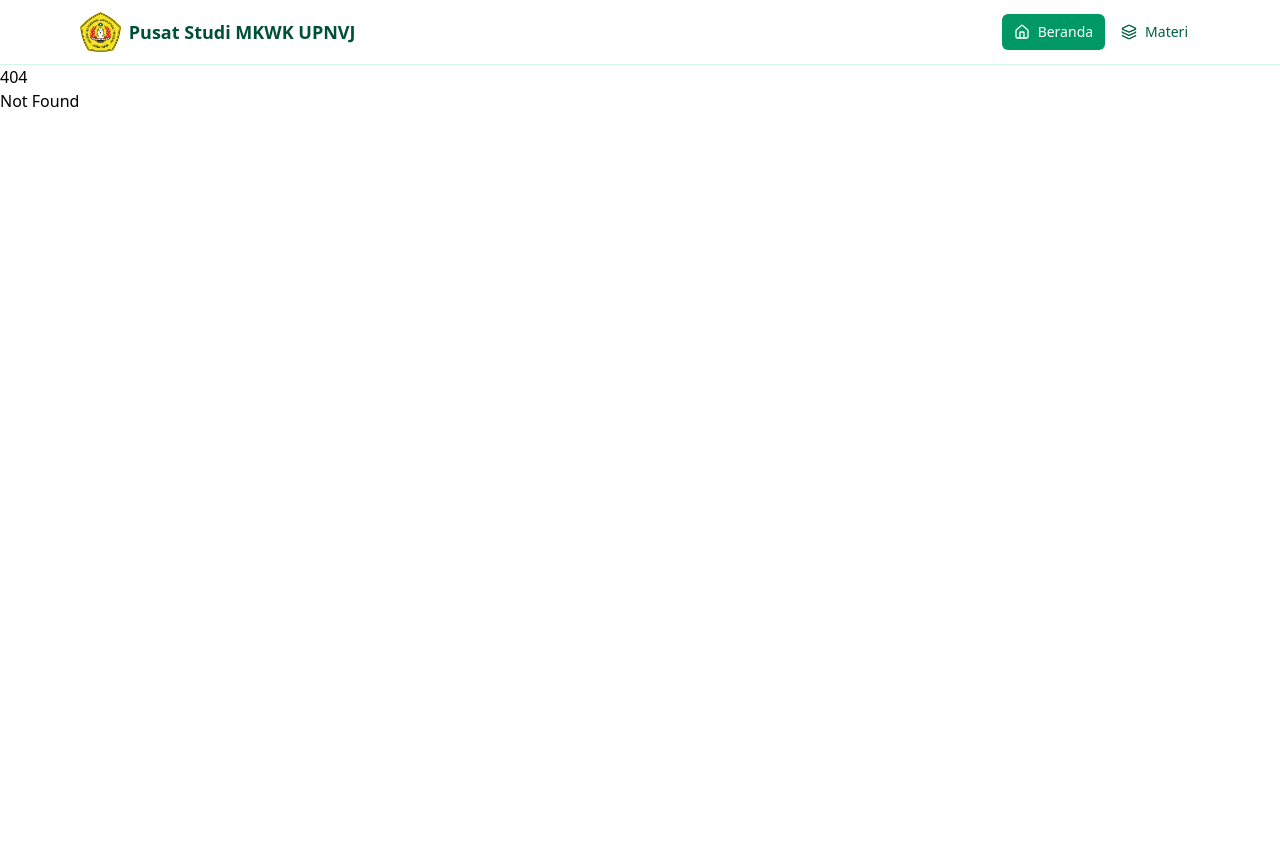
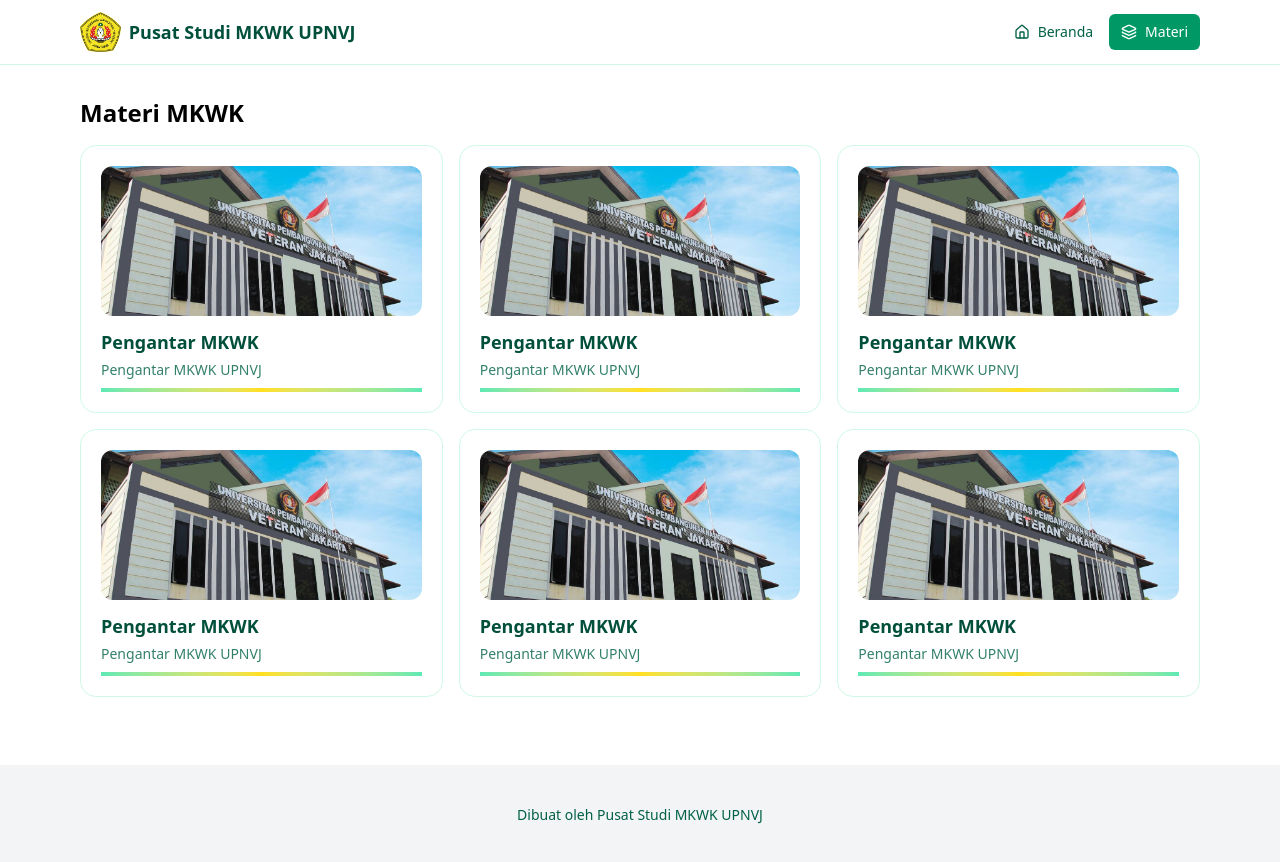
Before and after one commit to ramarfx/pusat-studi-mkwk, a SvelteKit app: page /courses in a window 1280 px wide. Before the commit this address had no page. Shown: the top 862 px of the page. Before the commit the page ends 800 px from the top, so only its background shows below. Built offline with nearby package versions, Linux system fonts and the light colour scheme.

Commit message:
feat: materi page

```diff
--- a/src/lib/components/Card.svelte
+++ b/src/lib/components/Card.svelte
@@ -11,7 +11,7 @@
 >
 	<div class="p-5">
 		<!-- Gambar -->
-		<div class="h-[200px] overflow-hidden rounded-xl">
+		<div class="h-[150px] overflow-hidden rounded-xl">
 			<img
 				src={image}
 				alt={title}
--- a/src/lib/components/layout/Navbar.svelte
+++ b/src/lib/components/layout/Navbar.svelte
@@ -1,22 +1,22 @@
 <script lang="ts">
+	import { page } from '$app/stores';
 	import { asset } from '$app/paths';
 	import { Home, Layers, Menu, X } from '@lucide/svelte';
-	import { onMount } from 'svelte';
 
 	let mobileOpen = false;
 
 	const toggleMobile = () => (mobileOpen = !mobileOpen);
 
 	const links = [
-		{ href: '#/', label: 'Beranda', icon: Home },
-		{ href: '#/courses', label: 'Materi', icon: Layers }
+		{ href: '/', label: 'Beranda', icon: Home },
+		{ href: '/courses', label: 'Materi', icon: Layers }
 	];
 </script>
 
 <header class="sticky top-0 z-50 border-b border-emerald-100 bg-white">
 	<div class="mx-auto flex max-w-6xl items-center justify-between px-4 py-3">
 		<!-- Logo -->
-		<a href="#/" class="flex items-center gap-2">
+		<a href="/" class="flex items-center gap-2">
 			<img src={asset('/img/logo.png')} alt="logo" class="h-10 w-auto" />
 			<span class="text-lg font-semibold text-emerald-900">Pusat Studi MKWK UPNVJ</span>
 		</a>
@@ -25,9 +25,11 @@
 		<nav class="hidden items-center gap-1 text-sm md:flex">
 			{#each links as { href, label, icon: Icon }}
 				<a
-					href={href}
+					{href}
 					class="flex items-center gap-2 rounded-md px-3 py-2 transition-colors
-						{href === '#/' ? 'bg-emerald-600 text-white' : 'text-emerald-800 hover:bg-emerald-100'}"
+						{$page.url.pathname === href
+						? 'bg-emerald-600 text-white'
+						: 'text-emerald-800 hover:bg-emerald-100'}"
 				>
 					<Icon size={16} />
 					<p>{label}</p>
@@ -37,7 +39,7 @@
 
 		<!-- Mobile menu button -->
 		<button
-			class="md:hidden rounded-md p-2 hover:bg-emerald-100 transition"
+			class="rounded-md p-2 transition hover:bg-emerald-100 md:hidden"
 			on:click={toggleMobile}
 			aria-label="Toggle menu"
 		>
@@ -51,7 +53,7 @@
 
 	<!-- Mobile dropdown -->
 	<div
-		class={`md:hidden transition-all duration-300 overflow-hidden bg-emerald-50 border-t border-emerald-200 ${
+		class={`overflow-hidden border-t border-emerald-200 bg-emerald-50 transition-all duration-300 md:hidden ${
 			mobileOpen ? 'max-h-96 opacity-100' : 'max-h-0 opacity-0'
 		}`}
 	>
@@ -59,8 +61,8 @@
 			{#each links as { href, label, icon: Icon }}
 				<li>
 					<a
-						href={href}
-						class="flex items-center gap-3 rounded-md px-3 py-2 text-emerald-900 hover:bg-emerald-100 transition"
+						{href}
+						class="flex items-center gap-3 rounded-md px-3 py-2 text-emerald-900 transition hover:bg-emerald-100"
 						on:click={() => (mobileOpen = false)}
 					>
 						<Icon size={18} />
--- a/src/routes/+layout.svelte
+++ b/src/routes/+layout.svelte
@@ -11,4 +11,13 @@
 </svelte:head>
 
 <Navbar />
-{@render children()}
+
+<main class="min-h-[calc(100vh-100px)]">
+	{@render children()}
+</main>
+<!-- Footer -->
+<footer
+	class="py- flex h-[100px] items-center justify-center bg-gray-100 text-center text-sm text-emerald-800"
+>
+	Dibuat oleh Pusat Studi MKWK UPNVJ
+</footer>
--- a/src/routes/+page.svelte
+++ b/src/routes/+page.svelte
@@ -28,7 +28,7 @@
 	<div class="h-full w-full bg-linear-to-tr from-emerald-500/50 to-black/50">
 		<div class="flex h-full w-full flex-col items-center justify-center gap-10">
 			<h1 class="text-center text-4xl font-bold text-emerald-50 md:text-8xl">
-				PUSAT STUDI <br /> MKWK UPNVJ
+				MKWK UPNVJ
 			</h1>
 
 			<button
@@ -41,7 +41,7 @@
 </section>
 
 <!-- Cards -->
-<section class="mx-auto mt-10 w-full max-w-6xl px-4 py-10 pb-20">
+<section class="mx-auto mt-10 w-full max-w-6xl px-4 py-10">
 	<div class="mb-5 flex items-center justify-between">
 		<h5 class="text-2xl font-bold">Materi terkini</h5>
 	</div>
@@ -52,6 +52,3 @@
 		{/each}
 	</div>
 </section>
-
-<!-- Footer -->
-<footer class="bg-gray-100 py-4 text-center text-sm text-emerald-800">Dibuat oleh Pusat Studi MKWK UPNVJ</footer>
--- /dev/null
+++ b/src/routes/courses/+page.svelte
@@ -0,0 +1,52 @@
+<script lang="ts">
+	import Card from '$lib/components/Card.svelte';
+
+	const cards = [
+		{
+			image: '/img/upn-front.jpg',
+			title: 'Pengantar MKWK',
+			description: 'Pengantar MKWK UPNVJ',
+			href: '#/'
+		},
+		{
+			image: '/img/upn-front.jpg',
+			title: 'Pengantar MKWK',
+			description: 'Pengantar MKWK UPNVJ',
+			href: '#/'
+		},
+		{
+			image: '/img/upn-front.jpg',
+			title: 'Pengantar MKWK',
+			description: 'Pengantar MKWK UPNVJ',
+			href: '#/'
+		},
+		{
+			image: '/img/upn-front.jpg',
+			title: 'Pengantar MKWK',
+			description: 'Pengantar MKWK UPNVJ',
+			href: '#/'
+		},
+		{
+			image: '/img/upn-front.jpg',
+			title: 'Pengantar MKWK',
+			description: 'Pengantar MKWK UPNVJ',
+			href: '#/'
+		},
+		{
+			image: '/img/upn-front.jpg',
+			title: 'Pengantar MKWK',
+			description: 'Pengantar MKWK UPNVJ',
+			href: '#/'
+		}
+	];
+</script>
+
+<main class="mx-auto max-w-6xl px-4 py-8">
+	<h1 class="mb-4 text-2xl font-bold">Materi MKWK</h1>
+
+	<div class="grid grid-cols-1 justify-between gap-4 md:grid-cols-3">
+		{#each cards as card}
+			<Card {...card} />
+		{/each}
+	</div>
+</main>
```
